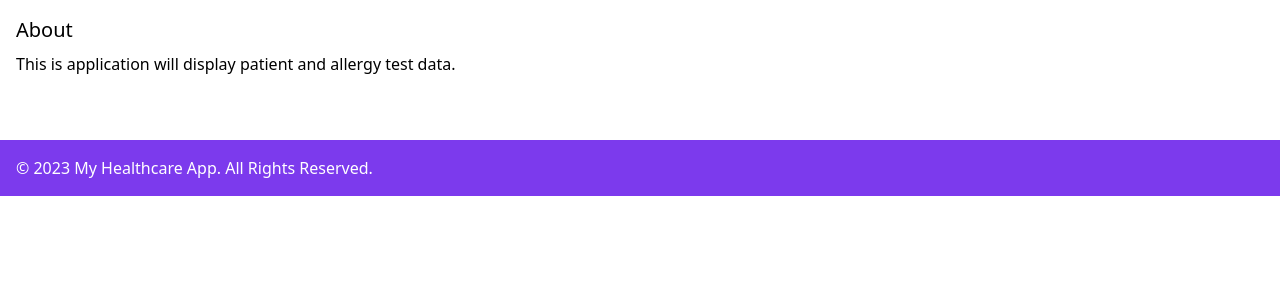
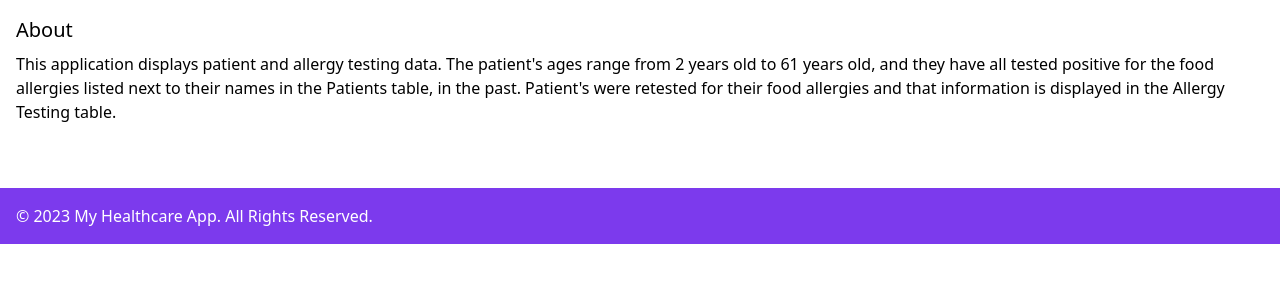
Before and after one commit to amnasyed1/flask_e2e_project, a Flask app: page /about in a window 1280 px wide. Shown: the part 88-388 px from the top of the page. Run offline with Flask 3, Linux system fonts and the light colour scheme.

Commit message:
updated about.html

```diff
--- /dev/null
+++ b/app/requirements.txt
@@ -0,0 +1,5 @@
+flask
+authlib
+SQLAlchemy
+python-dotenv
+sentry-sdk
--- a/app/templates/about.html
+++ b/app/templates/about.html
@@ -4,7 +4,7 @@
 
     <section class="mb-6">
         <h2 class="text-xl mb-2">About</h2>
-        <p>This is application will display patient and allergy test data.</p>
+        <p>This application displays patient and allergy testing data. The patient's ages range from 2 years old to 61 years old, and they have all tested positive for the food allergies listed next to their names in the Patients table, in the past. Patient's were retested for their food allergies and that information is displayed in the Allergy Testing table.  </p>
     </section>
 
 {% endblock %}
```
Also changed, not shown: 3 other files.
